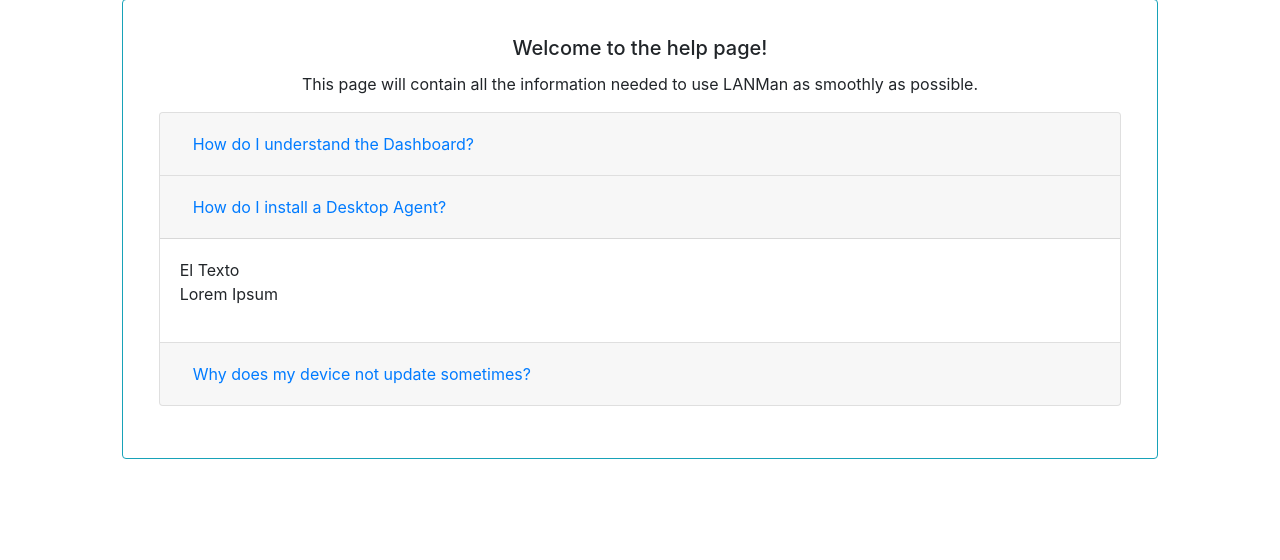
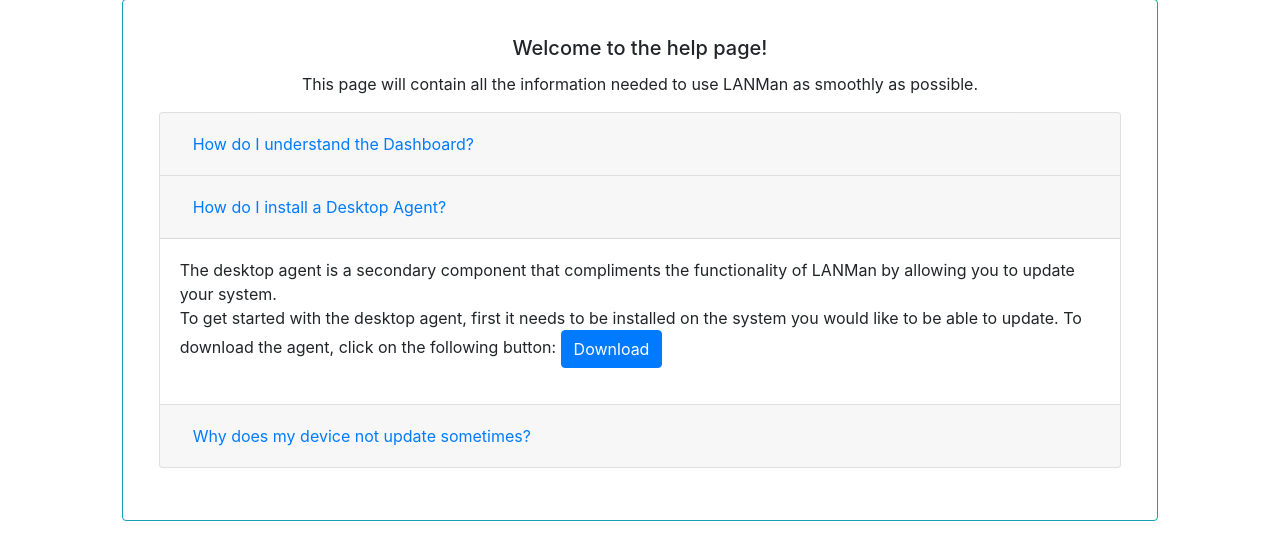
Before and after one commit to RebSheb/comp3000-project, a Flask app: page /help in a window 1280 px wide, after a click on "How do I install a Desktop Agent?". Shown: the part 73-633 px from the top of the page. Run offline with Flask 2, Linux system fonts and the light colour scheme; a user stored in the database is signed in; data comes from the database, SQL or seed files in the repository; some libraries are stand-ins or nearby versions.

Commit message:
Beginning of help section for installing agent

```diff
--- a/Website/console/authenticated/templates/help.jinja2
+++ b/Website/console/authenticated/templates/help.jinja2
@@ -61,9 +61,10 @@
 
                         <div id="agentInstallContent" class="collapse" aria-labelledby="agentInstallHeader" data-parent="#helpPageAccordion">
                             <div class="card-body">
-                                El Texto
+                                The desktop agent is a secondary component that compliments the functionality of LANMan by allowing you to update your system.
                                 <p>
-                                    Lorem Ipsum
+                                    To get started with the desktop agent, first it needs to be installed on the system you would like to be able to update. To download the agent, click on the following button:
+                                    <a href="{{url_for('authenticated.download_agent')}}" class="btn btn-primary">Download</a>
                                 </p>
                             </div>
                         </div>
@@ -80,7 +81,7 @@
 
                         <div id="packagesNotUpdatingContent" class="collapse" aria-labelledby="packagesNotUpdatingHeader" data-parent="#helpPageAccordion">
                             <div class="card-body">
-                                If you have your desktop agent installed on a device and on the LANMan web interface you click "Update Device", you would expect
+                                If you have a desktop agent installed on a device and on the LANMan web interface you click "Update Device", you would expect
                                 this to install all updates that are currently available for it. For some cases, this will not happen straight away or may require
                                 manual intervention on the device that is refusing to update.
                                 <div class="text-center">
```
